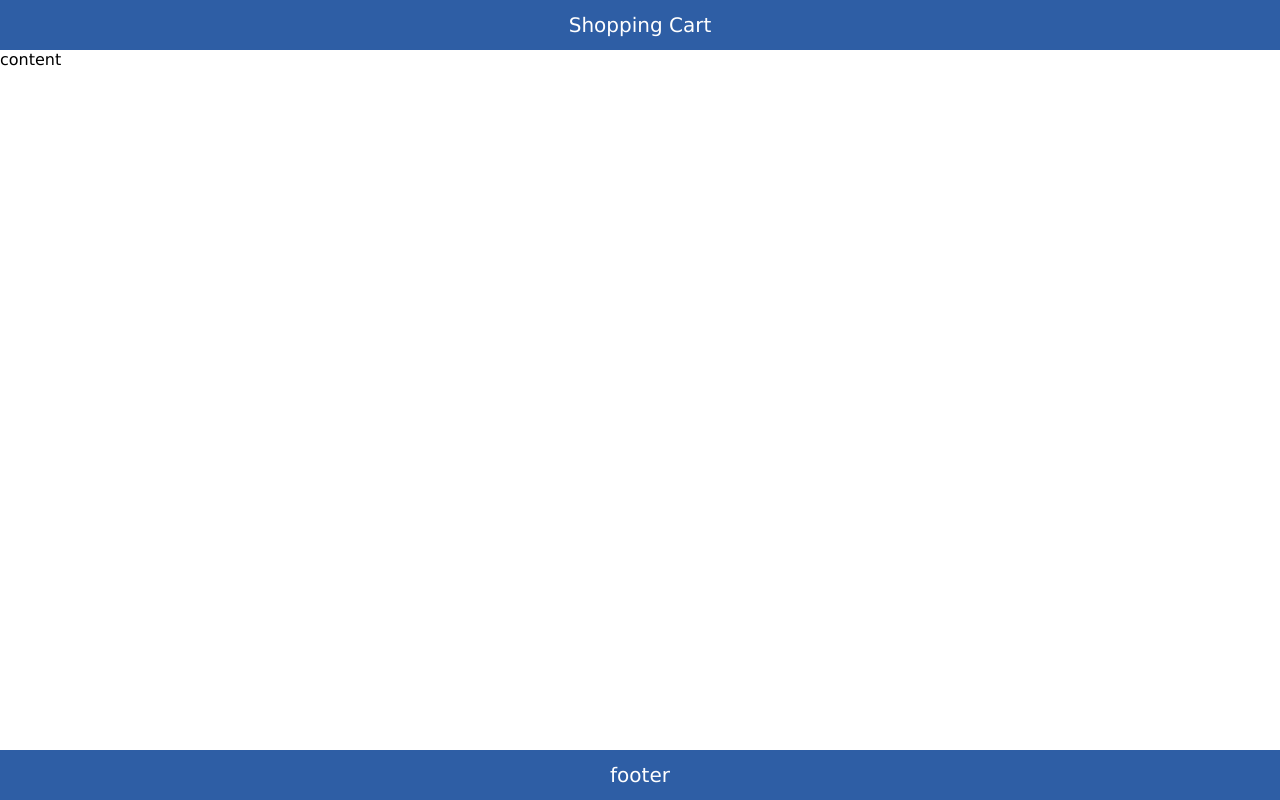
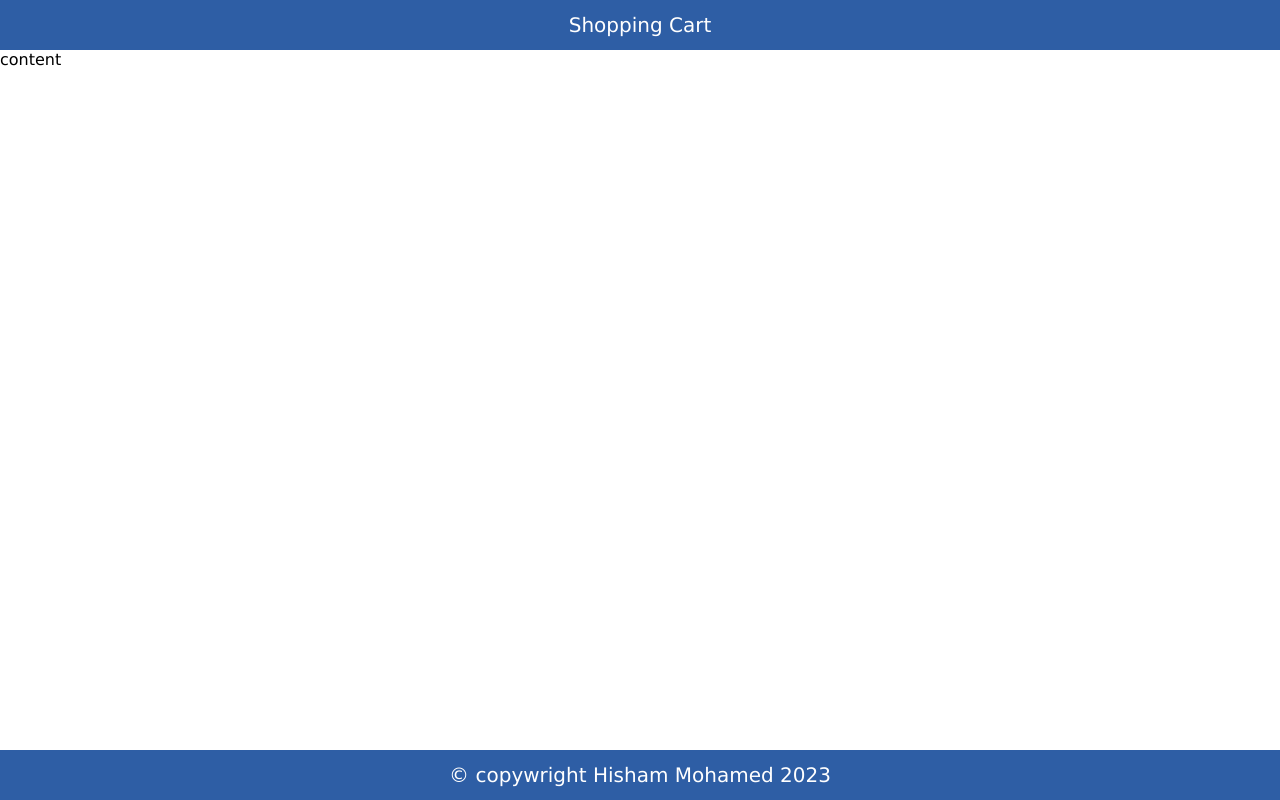
Before and after one commit to hisham19119/shopping-cart, a React (Create React App) app in the folder client/: page / in a window 1280 px wide. Built offline with nearby package versions, Linux system fonts and the light colour scheme.

Commit message:
footer-component

```diff
--- a/client/package.json
+++ b/client/package.json
@@ -15,7 +15,7 @@
     "web-vitals": "^2.1.4"
   },
   "scripts": {
-    "sass":"gulp sass",
+    "sass":"gulp watch",
     "start": "react-scripts start",
     "build": "react-scripts build",
     "test": "react-scripts test",
--- a/client/src/App.js
+++ b/client/src/App.js
@@ -1,3 +1,4 @@
+import Footer from "./Components/Footer/Footer";
 import Header from "./Components/Header/Header";
 
 function App() {
@@ -9,10 +10,8 @@
       <main>
         content
       </main>
-      <footer>
-        footer
-      </footer>
 
+      <Footer/>
     </div>
   );
 }
--- /dev/null
+++ b/client/src/Components/Footer/Footer.js
@@ -0,0 +1,12 @@
+import React from 'react'
+import "../../css/Footer/Footer.css"
+
+function Footer() {
+return (
+    <footer>
+        &copy; copywright Hisham Mohamed 2023
+    </footer>
+)
+}
+
+export default Footer
--- /dev/null
+++ b/client/src/Components/Footer/Footer.scss
@@ -0,0 +1,9 @@
+footer{
+    grid-area: footer;
+    background-color:#2e5ea5;
+    color: #fff;
+    display: flex;
+    justify-content: center;
+    align-items: center;
+    font-size: 20px;
+    }
--- /dev/null
+++ b/client/src/css/Footer/Footer.css
@@ -0,0 +1,9 @@
+footer {
+  grid-area: footer;
+  background-color: #2e5ea5;
+  color: #fff;
+  display: flex;
+  justify-content: center;
+  align-items: center;
+  font-size: 20px;
+}
--- a/client/src/index.css
+++ b/client/src/index.css
@@ -24,12 +24,3 @@
   grid-area: main;
 
 }
-footer{
-  grid-area: footer;
-  background-color:#2e5ea5;
-  color: #fff;
-  display: flex;
-  justify-content: center;
-  align-items: center;
-  font-size: 20px;
-}
```
Also changed, not shown: client/gulpfile.js (+7 -2 lines).
